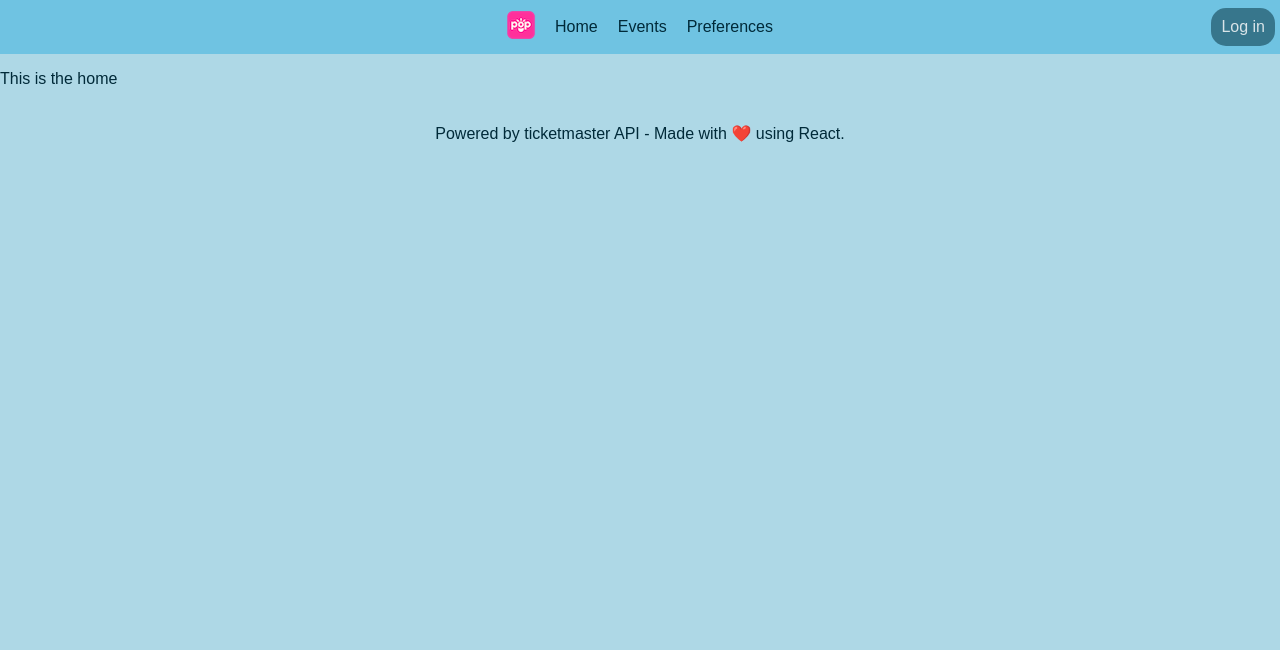
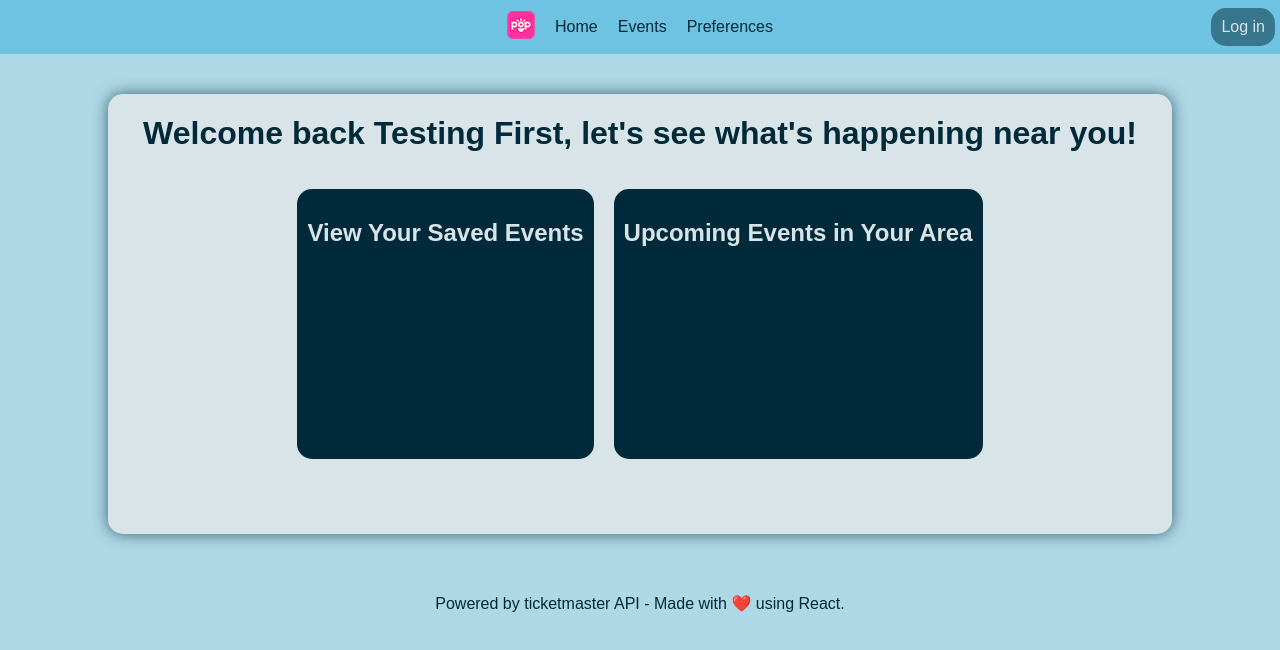
Before and after one commit to ash-kick/event-pop-app, a React (Vite) app: page /home in a window 1280 px wide. Shown: the top 650 px of the page. Built offline with nearby package versions, Linux system fonts and the light colour scheme; a web font is replaced by a local one.

Commit message:
adding content boxes to home page, created a test data file with a test user, updated max width for content boxes

```diff
--- a/src/App.css
+++ b/src/App.css
@@ -66,6 +66,7 @@ footer {
      background-color: rgb(217, 228, 232);
      padding-bottom: 5%;
      width: 80vw;
+     max-width: 1500px;
      min-height: 10rem;
      margin: 0 auto;
      border-radius: 15px;
@@ -143,3 +144,46 @@ footer {
      color: rgb(111, 195, 226);
      font-size: 14px;
 }
+
+/* home page */
+
+.home-container {
+     display: flex;
+     align-items: center;
+     justify-content: center;
+     padding: 40px;
+}
+
+.home-content-box {
+     display: flex;
+     flex-direction: column;
+     align-items: center;
+     justify-content: space-between;
+     background-color: rgb(217, 228, 232);
+     padding: 0 20px 5% 20px;
+     width: 80vw;
+     max-width: 1500px;
+     min-height: 10rem;
+     margin: 0 auto;
+     border-radius: 15px;
+     box-shadow: 0 0 15px rgba(0, 42, 57, 0.679);
+}
+.home-welcome-message {
+     color: rgb(0, 42, 57);
+}
+
+.home-feeds-container {
+     display: flex;
+     flex-direction: row;
+}
+
+.saved-event-feed,
+.upcoming-event-feed {
+     background-color: rgb(0, 42, 57);
+     color: rgb(217, 228, 232);
+     border-radius: 15px;
+     margin: 15px 10px;
+     min-width: 25%;
+     min-height: 250px;
+     padding: 10px;
+}
--- a/src/pages/home/Home.jsx
+++ b/src/pages/home/Home.jsx
@@ -1,3 +1,21 @@
+import { testUser1 } from "../../test-data/TestData";
+
 export default function Home() {
-     return <p>This is the home</p>;
+     return (
+          <div className="home-container">
+               <div className="home-content-box">
+                    <div className="home-welcome-message">
+                         <h1>Welcome back {testUser1.firstName}, let's see what's happening near you!</h1>
+                    </div>
+                    <div className="home-feeds-container">
+                         <div className="saved-event-feed">
+                              <h2>View Your Saved Events</h2>
+                         </div>
+                         <div className="upcoming-event-feed">
+                              <h2>Upcoming Events in Your Area</h2>
+                         </div>
+                    </div>
+               </div>
+          </div>
+     );
 }
--- /dev/null
+++ b/src/test-data/TestData.jsx
@@ -0,0 +1,8 @@
+export const testUser1 = {
+     firstName: "Testing First",
+     lastName: "Testing Last",
+     userName: "atestuser",
+     email: "atestuser@testuser.com",
+     password: "xrwweriosl2",
+     locationId: "L92123",
+};
```
